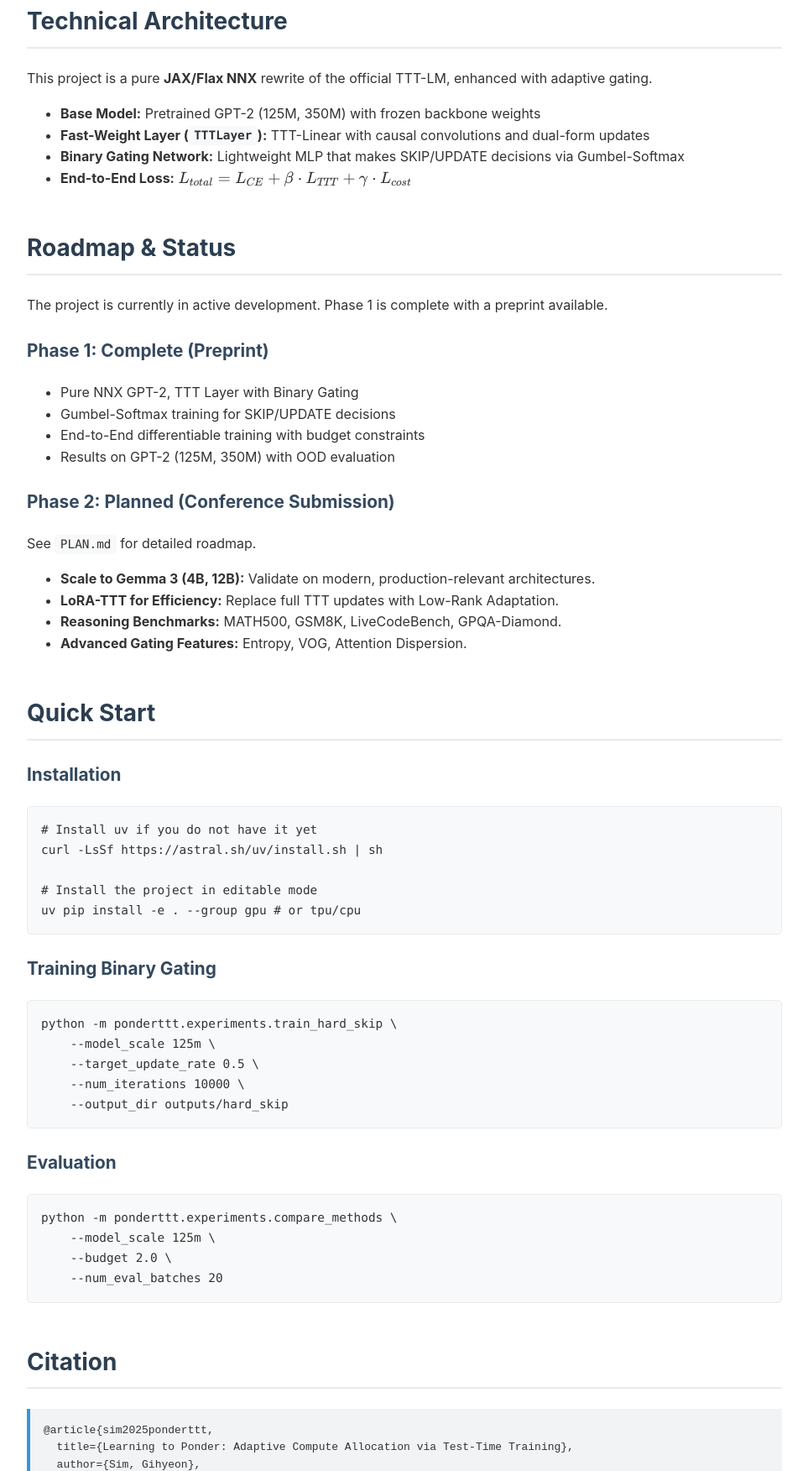
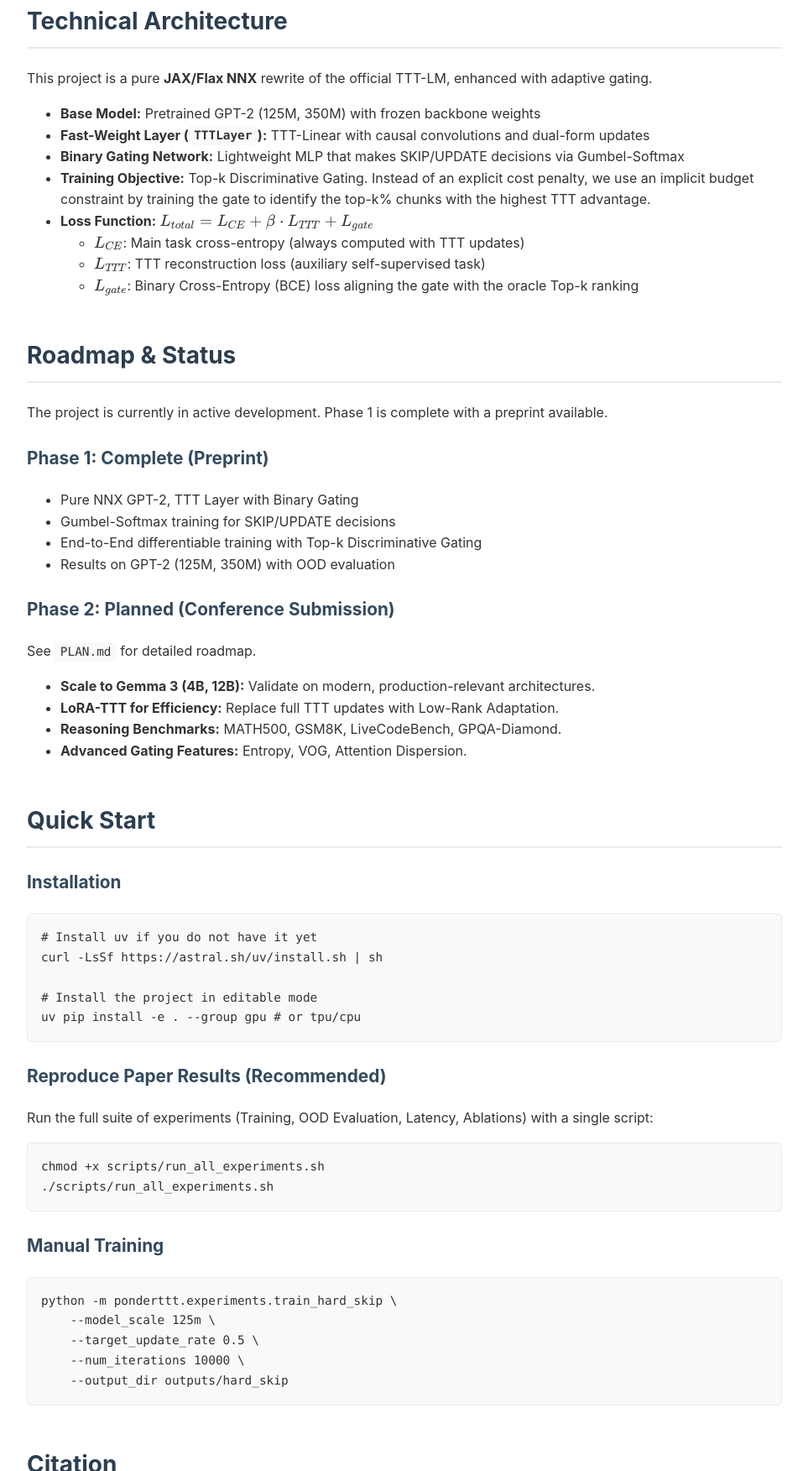
Before and after one commit to deveworld/ponderTTT-web, a plain HTML site: page index.html in a window 1280 px wide. Shown: the part 1076-2828 px from the top of the page at 84% size, without its empty margins (158-1121 px from the left). Drawn offline with nearby package versions, Linux system fonts and the light colour scheme.

Commit message:
docs: Update architecture and quick start guide in index.html

```diff
--- a/index.html
+++ b/index.html
@@ -75,7 +75,14 @@
             <li><strong>Base Model:</strong> Pretrained GPT-2 (125M, 350M) with frozen backbone weights</li>
             <li><strong>Fast-Weight Layer (<code>TTTLayer</code>):</strong> TTT-Linear with causal convolutions and dual-form updates</li>
             <li><strong>Binary Gating Network:</strong> Lightweight MLP that makes SKIP/UPDATE decisions via Gumbel-Softmax</li>
-            <li><strong>End-to-End Loss:</strong> \( L_{total} = L_{CE} + \beta \cdot L_{TTT} + \gamma \cdot L_{cost} \)</li>
+            <li><strong>Training Objective:</strong> Top-k Discriminative Gating. Instead of an explicit cost penalty, we use an implicit budget constraint by training the gate to identify the top-k% chunks with the highest TTT advantage.</li>
+            <li><strong>Loss Function:</strong> \( L_{total} = L_{CE} + \beta \cdot L_{TTT} + L_{gate} \)
+                <ul>
+                    <li>\( L_{CE} \): Main task cross-entropy (always computed with TTT updates)</li>
+                    <li>\( L_{TTT} \): TTT reconstruction loss (auxiliary self-supervised task)</li>
+                    <li>\( L_{gate} \): Binary Cross-Entropy (BCE) loss aligning the gate with the oracle Top-k ranking</li>
+                </ul>
+            </li>
         </ul>
     </section>
 
@@ -87,7 +94,7 @@
         <ul>
             <li>Pure NNX GPT-2, TTT Layer with Binary Gating</li>
             <li>Gumbel-Softmax training for SKIP/UPDATE decisions</li>
-            <li>End-to-End differentiable training with budget constraints</li>
+            <li>End-to-End differentiable training with Top-k Discriminative Gating</li>
             <li>Results on GPT-2 (125M, 350M) with OOD evaluation</li>
         </ul>
 
@@ -111,18 +118,17 @@ curl -LsSf https://astral.sh/uv/install.sh | sh
 # Install the project in editable mode
 uv pip install -e . --group gpu # or tpu/cpu</code></pre>
 
-        <h3>Training Binary Gating</h3>
+        <h3>Reproduce Paper Results (Recommended)</h3>
+        <p>Run the full suite of experiments (Training, OOD Evaluation, Latency, Ablations) with a single script:</p>
+        <pre><code>chmod +x scripts/run_all_experiments.sh
+./scripts/run_all_experiments.sh</code></pre>
+
+        <h3>Manual Training</h3>
         <pre><code>python -m ponderttt.experiments.train_hard_skip \
     --model_scale 125m \
     --target_update_rate 0.5 \
     --num_iterations 10000 \
     --output_dir outputs/hard_skip</code></pre>
-
-        <h3>Evaluation</h3>
-        <pre><code>python -m ponderttt.experiments.compare_methods \
-    --model_scale 125m \
-    --budget 2.0 \
-    --num_eval_batches 20</code></pre>
     </section>
 
     <section id="citation">
```
